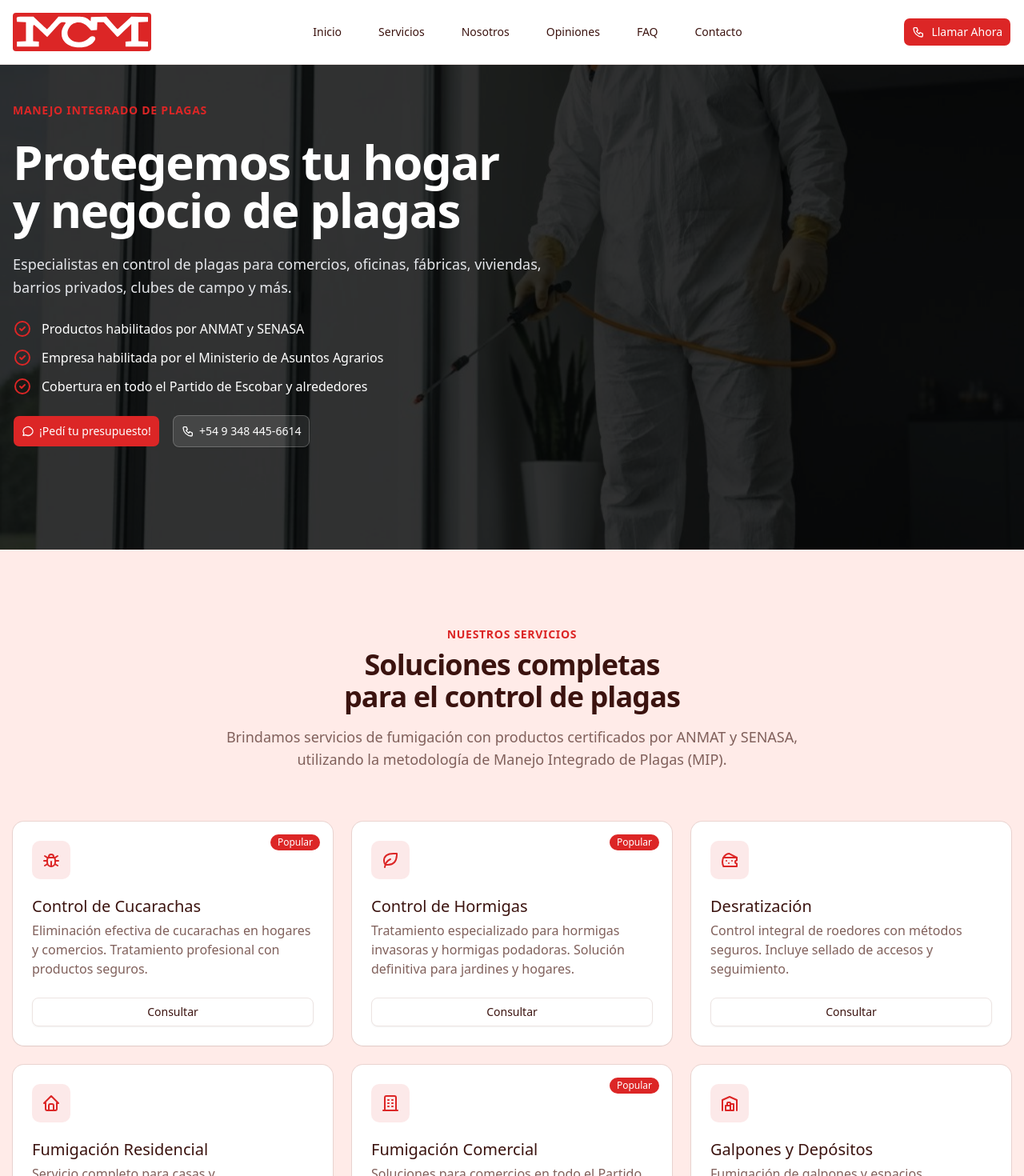
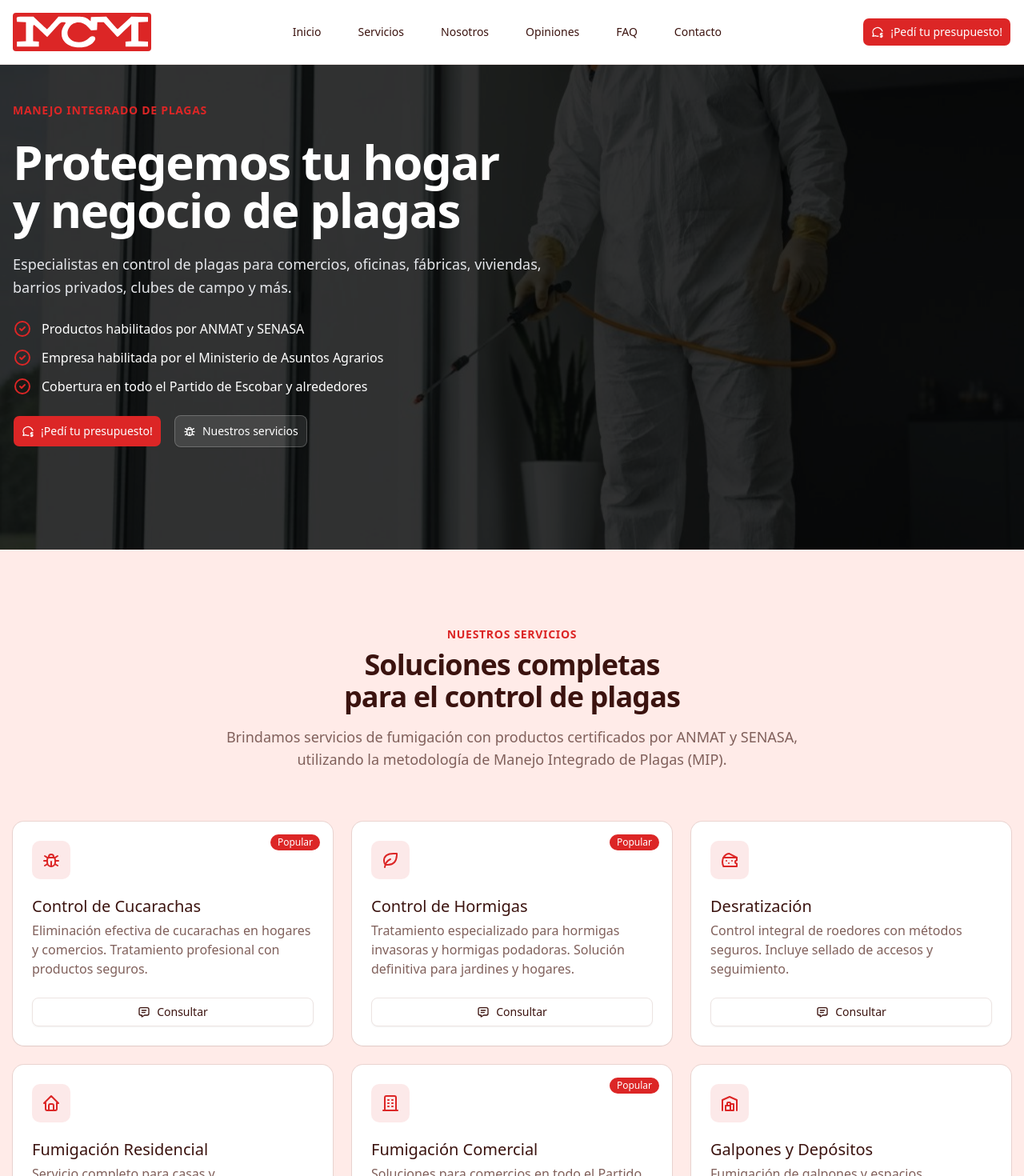
Before and after one commit to martinstanicio/mcm-fumigaciones, a Next.js app: page / in a window 1280 px wide. Shown: the top 1470 px of the page at 80% size. Built offline with nearby package versions, Linux system fonts and the light colour scheme.

Commit message:
update CTAs

```diff
--- a/src/components/header.tsx
+++ b/src/components/header.tsx
@@ -2,9 +2,8 @@
 
 import { Brand } from "./brand";
 import { Button } from "@/components/ui/button";
-import { phone } from "@/content/contact-info";
 import { navigation } from "@/content/navigation";
-import { IconMenu2, IconPhone, IconX } from "@tabler/icons-react";
+import { IconMenu2, IconMessageCircleDollar, IconX } from "@tabler/icons-react";
 import Link from "next/link";
 import { useState } from "react";
 
@@ -46,11 +45,11 @@ export function Header() {
 
         <Button asChild className="max-lg:hidden">
           <Link
-            href={`tel:${phone}`}
+            href="#contacto"
             className="flex items-center justify-center gap-2"
           >
-            <IconPhone />
-            <span>Llamar Ahora</span>
+            <IconMessageCircleDollar />
+            <span>¡Pedí tu presupuesto!</span>
           </Link>
         </Button>
       </nav>
@@ -73,11 +72,11 @@ export function Header() {
 
             <Button asChild className="mt-4 w-full">
               <Link
-                href={`tel:${phone}`}
+                href="#contacto"
                 className="flex items-center justify-center gap-2"
               >
-                <IconPhone />
-                <span>Llamar Ahora</span>
+                <IconMessageCircleDollar />
+                <span>¡Pedí tu presupuesto!</span>
               </Link>
             </Button>
           </div>
--- a/src/components/hero.tsx
+++ b/src/components/hero.tsx
@@ -1,12 +1,10 @@
 import hero from "@/assets/hero.jpg";
 import { Button } from "@/components/ui/button";
-import { formattedPhone, phone } from "@/content/contact-info";
 import { description, title } from "@/content/metadata";
-import { getWhatsAppLink } from "@/lib/whatsapp";
 import {
-  IconPhone,
-  IconMessageCircle,
+  IconMessageCircleDollar,
   IconCircleCheck,
+  IconBug,
 } from "@tabler/icons-react";
 import Image from "next/image";
 import Link from "next/link";
@@ -49,21 +47,20 @@ export function Hero() {
           <div className="flex flex-col gap-4 sm:flex-row">
             <Button size="lg" asChild>
               <Link
-                href={getWhatsAppLink(
-                  phone,
-                  "Hola, estoy interesado en sus servicios de fumigación. ¿Podrían brindarme más información?",
-                ).toString()}
-                target="_blank"
-                rel="noopener noreferrer"
+                href="#contacto"
+                className="flex items-center justify-center gap-2"
               >
-                <IconMessageCircle />
+                <IconMessageCircleDollar />
                 <span>¡Pedí tu presupuesto!</span>
               </Link>
             </Button>
             <Button size="lg" variant="glass" asChild>
-              <Link href={`tel:+${phone}`}>
-                <IconPhone />
-                <span>{formattedPhone}</span>
+              <Link
+                href="#servicios"
+                className="flex items-center justify-center gap-2"
+              >
+                <IconBug />
+                <span>Nuestros servicios</span>
               </Link>
             </Button>
           </div>
--- a/src/components/services.tsx
+++ b/src/components/services.tsx
@@ -12,6 +12,7 @@ import { paymentMethods } from "@/content/payment-methods";
 import { plagues } from "@/content/plagues";
 import { services } from "@/content/services";
 import { getWhatsAppLink } from "@/lib/whatsapp";
+import { IconMessage } from "@tabler/icons-react";
 import Link from "next/link";
 
 export function Services() {
@@ -51,7 +52,11 @@ export function Services() {
                 </CardDescription>
               </CardHeader>
               <CardFooter className="mt-auto">
-                <Button asChild variant="outline" className="w-full">
+                <Button
+                  asChild
+                  variant="outline"
+                  className="flex w-full items-center justify-center gap-2"
+                >
                   <Link
                     href={getWhatsAppLink(
                       phone,
@@ -60,6 +65,7 @@ export function Services() {
                     target="_blank"
                     rel="noopener noreferrer"
                   >
+                    <IconMessage />
                     Consultar
                   </Link>
                 </Button>
```
